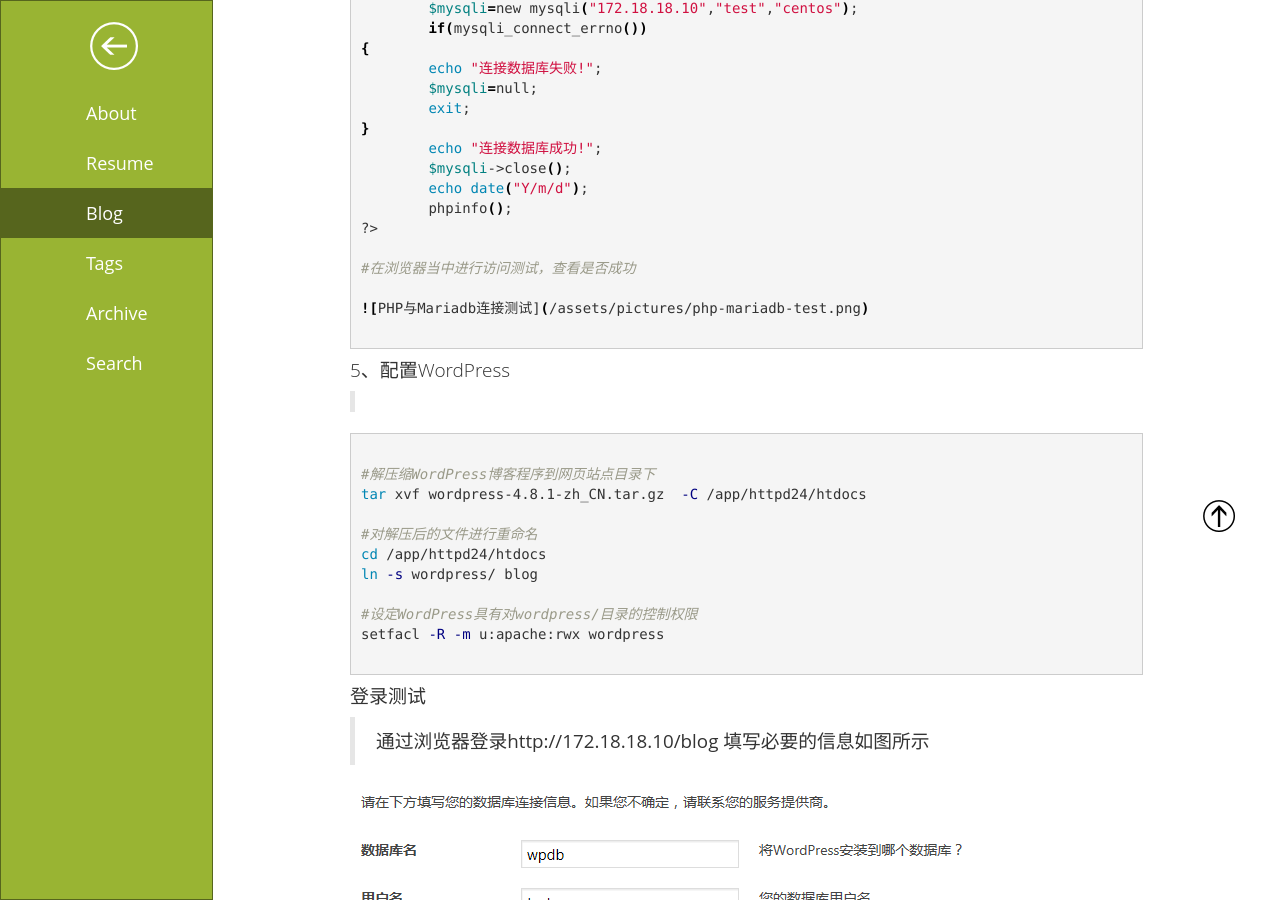
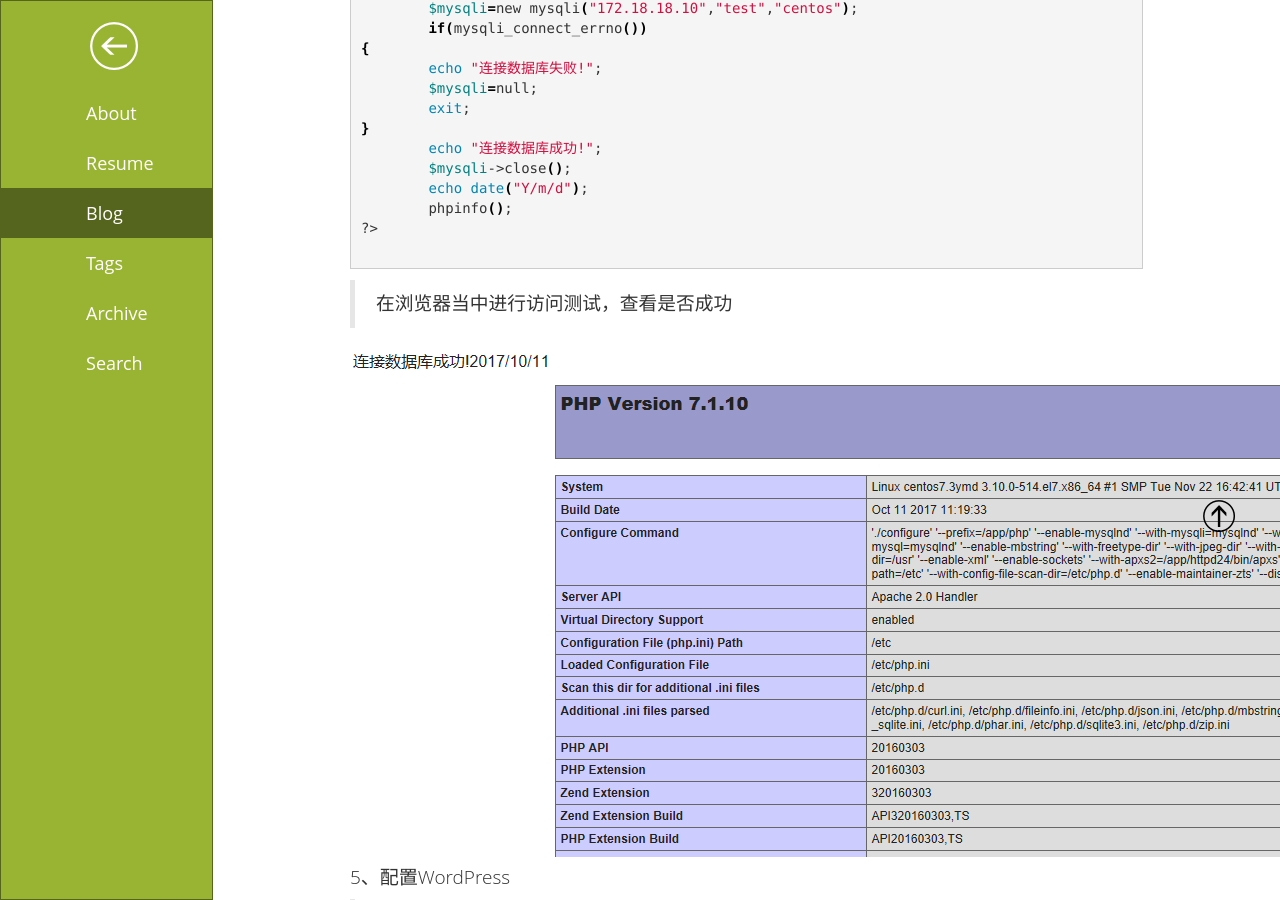
Before and after one commit to daysunshine/daysunshine.github.io, a Jekyll site: the page built from _posts/2017-10-11-linux-lamp.md, in a window 1280 px wide and 900 px high, scrolled down 8091 px. Built offline with Jekyll 4.4.1, drawn with Linux system fonts in a browser that asks for light colours; comment, search, counter and statistics services are not loaded; some of the changed lines change nothing that is shown.

Commit message:
Update 2017-10-11-linux-lamp.md

````diff
--- a/_posts/2017-10-11-linux-lamp.md
+++ b/_posts/2017-10-11-linux-lamp.md
@@ -8,9 +8,9 @@ tags:  centos7.3编译实现LAMP PHP配置
 
 ## 介绍
 
-> LAMP指的Linux(操作系统)、ApacheHTTP 服务器，MySQL(有时也指MariaDB，数据库软件) 和PHP(有时也是指Perl或Python) 的第一个字母，一般用来建立web应用平台。
-> LAMP(Linux- Apache-MySQL-PHP)网站架构是目前国际流行的Web框架，该框架包括:Linux操作系统，Apache网络服务器，MySQL数据 库，Perl、PHP或者Python编程语言，所有组成产品均是开源软件，是国际上成熟的架构框架，很多流行的商业应用都是采取这个架构，和 Java/J2EE架构相比，LAMP具有Web资源丰富、轻量、快速开发等特点，微软的.NET架构相比，LAMP具有通用、跨平台、高性能、低价格的 优势，因此LAMP无论是性能、质量还是价格都是企业搭建网站的首选平台。
-> 对于大流量、大并发量的网站系统架构来说，除了硬件上使用高 性能的服务器、负载均衡、CDN等之外，在软件架构上需要重点关注下面几个环节:使用高性能的操作系统(OS)、高性能的网页服务器(Web Server)、高性能的数据库(Database)、高效率的编程语言等。
+> &emsp;&emsp;LAMP指的Linux(操作系统)、ApacheHTTP 服务器，MySQL(有时也指MariaDB，数据库软件) 和PHP(有时也是指Perl或Python) 的第一个字母，一般用来建立web应用平台。
+> &emsp;&emsp;LAMP(Linux- Apache-MySQL-PHP)网站架构是目前国际流行的Web框架，该框架包括:Linux操作系统，Apache网络服务器，MySQL数据 库，Perl、PHP或者Python编程语言，所有组成产品均是开源软件，是国际上成熟的架构框架，很多流行的商业应用都是采取这个架构，和 Java/J2EE架构相比，LAMP具有Web资源丰富、轻量、快速开发等特点，微软的.NET架构相比，LAMP具有通用、跨平台、高性能、低价格的 优势，因此LAMP无论是性能、质量还是价格都是企业搭建网站的首选平台。
+> &emsp;&emsp;对于大流量、大并发量的网站系统架构来说，除了硬件上使用高 性能的服务器、负载均衡、CDN等之外，在软件架构上需要重点关注下面几个环节:使用高性能的操作系统(OS)、高性能的网页服务器(Web Server)、高性能的数据库(Database)、高效率的编程语言等。
 
 ### PHP配置
 
@@ -380,11 +380,12 @@ vim /app/httpd24/htdocs/index.php
 	phpinfo();
 ?>
 
-#在浏览器当中进行访问测试，查看是否成功
+```
+> 在浏览器当中进行访问测试，查看是否成功
 
 ![PHP与Mariadb连接测试](/assets/pictures/php-mariadb-test.png)
 
-```
+
 
 #### 5、配置WordPress
 
````
